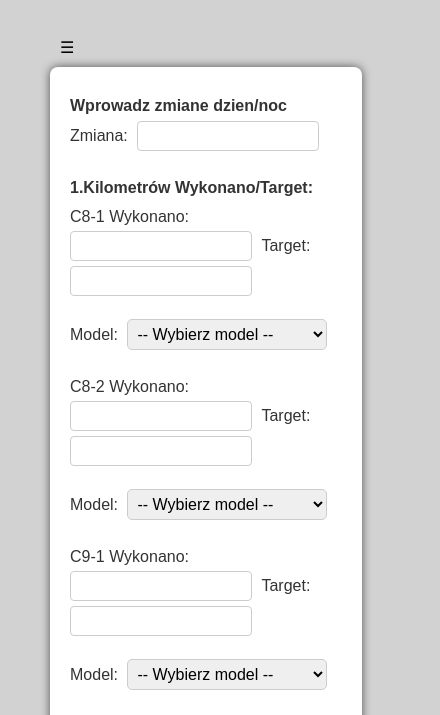
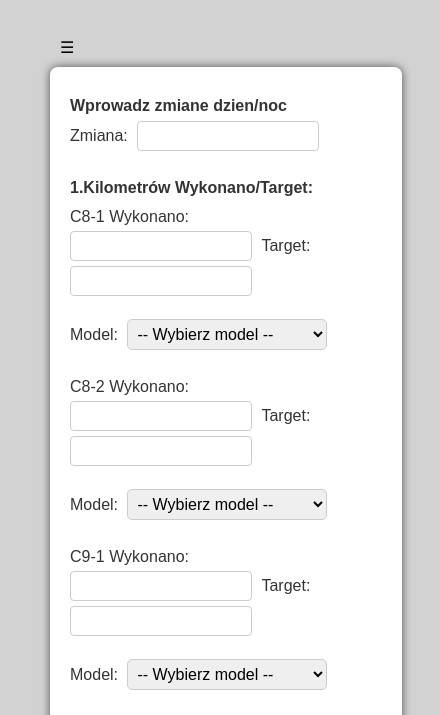
Before and after one commit to sp4rkv/rosraport, a plain HTML site: page index.html in a window 390 px wide. Shown: the part 60-775 px from the top of the page, 440 px wide, since content can reach past the window. Drawn offline with Linux system fonts and the light colour scheme; no server answers.

Commit message:
Update style.css

```diff
--- a/style.css
+++ b/style.css
@@ -1,11 +1,8 @@
 /* Przesunięcie całej zawartości w prawo na urządzeniach mobilnych */
 @media (max-width: 768px) {
   .wrapper {
-    margin-left: 50px; /* Przesunięcie całej zawartości w prawo */
-  }
-
-  form {
-    width: calc(100% - 50px); /* Dostosowanie szerokości formularza */
+    position: relative;
+    left: 50px; /* Przesunięcie całej zawartości w prawo */
   }
 }
 
```
